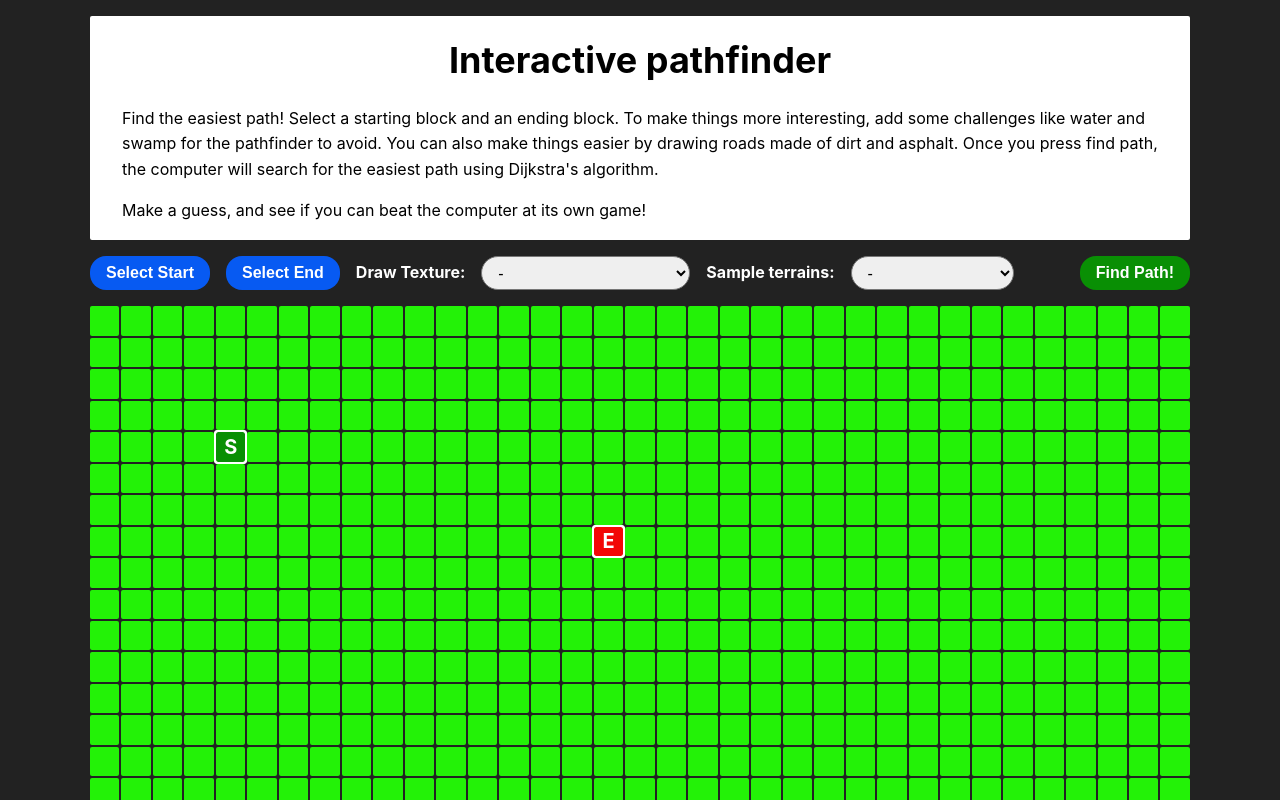
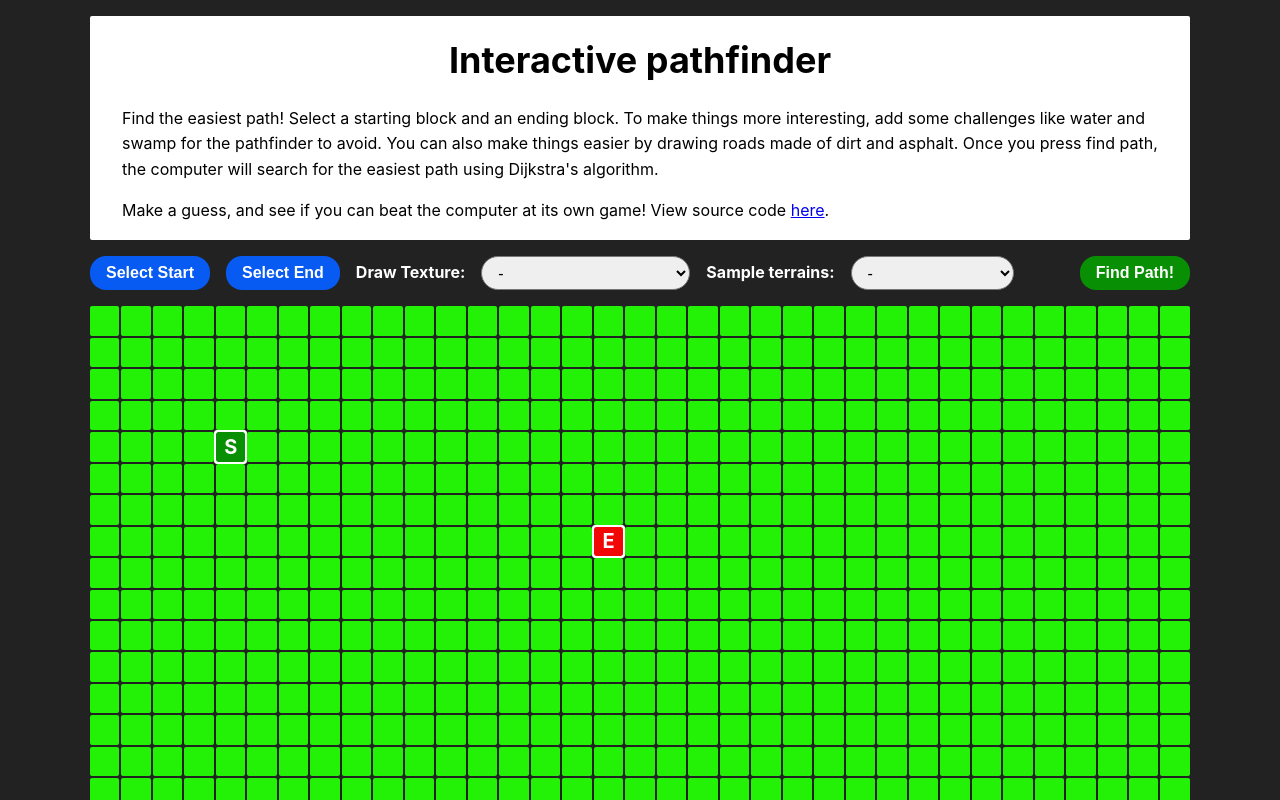
Before and after one commit to shanemcfadden/interactive-pathfinder, a React (Create React App) app: page / in a window 1280 px wide. Shown: the top 800 px of the page. Built offline with nearby package versions, Linux system fonts and the light colour scheme.

Commit message:
Add view source code here link

```diff
--- a/src/components/App.jsx
+++ b/src/components/App.jsx
@@ -85,8 +85,23 @@ function App() {
       >
         <div className="content-box light-theme">
           <h1 className="centered-text">{PAGE_HEADER}</h1>
-          {PAGE_DESCRIPTION.map((paragraphText, i) => (
-            <p key={`p-${i}`}>{paragraphText}</p>
+          {PAGE_DESCRIPTION.map((paragraphText, i, arr) => (
+            <p key={`p-${i}`}>
+              {paragraphText}
+              {i === arr.length - 1 && (
+                <>
+                  View source code{' '}
+                  <a
+                    target="_blank"
+                    rel="noreferrer"
+                    href="https://github.com/shanemcfadden/interactive-pathfinder"
+                  >
+                    here
+                  </a>
+                  .
+                </>
+              )}
+            </p>
           ))}
         </div>
         <Dashboard
```
